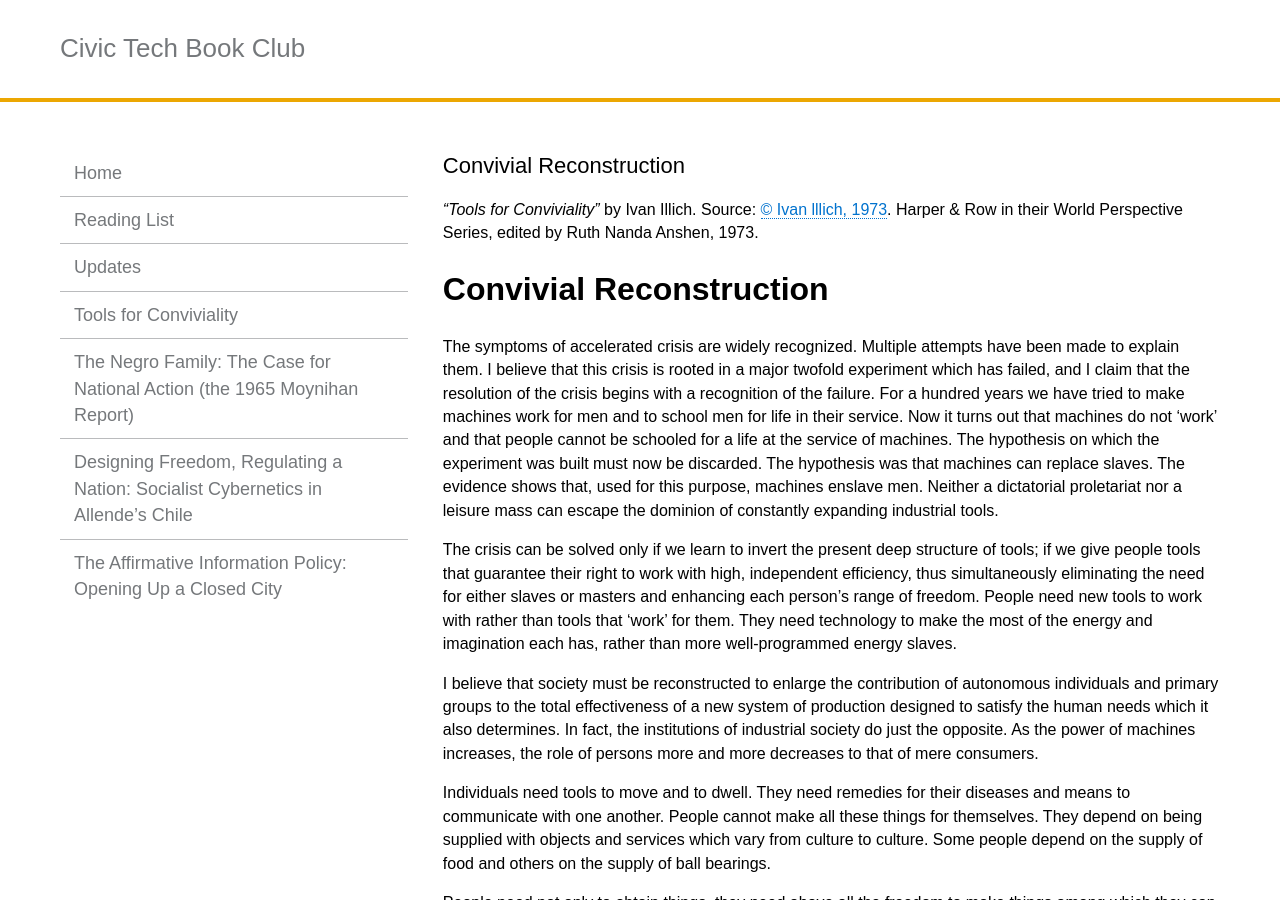
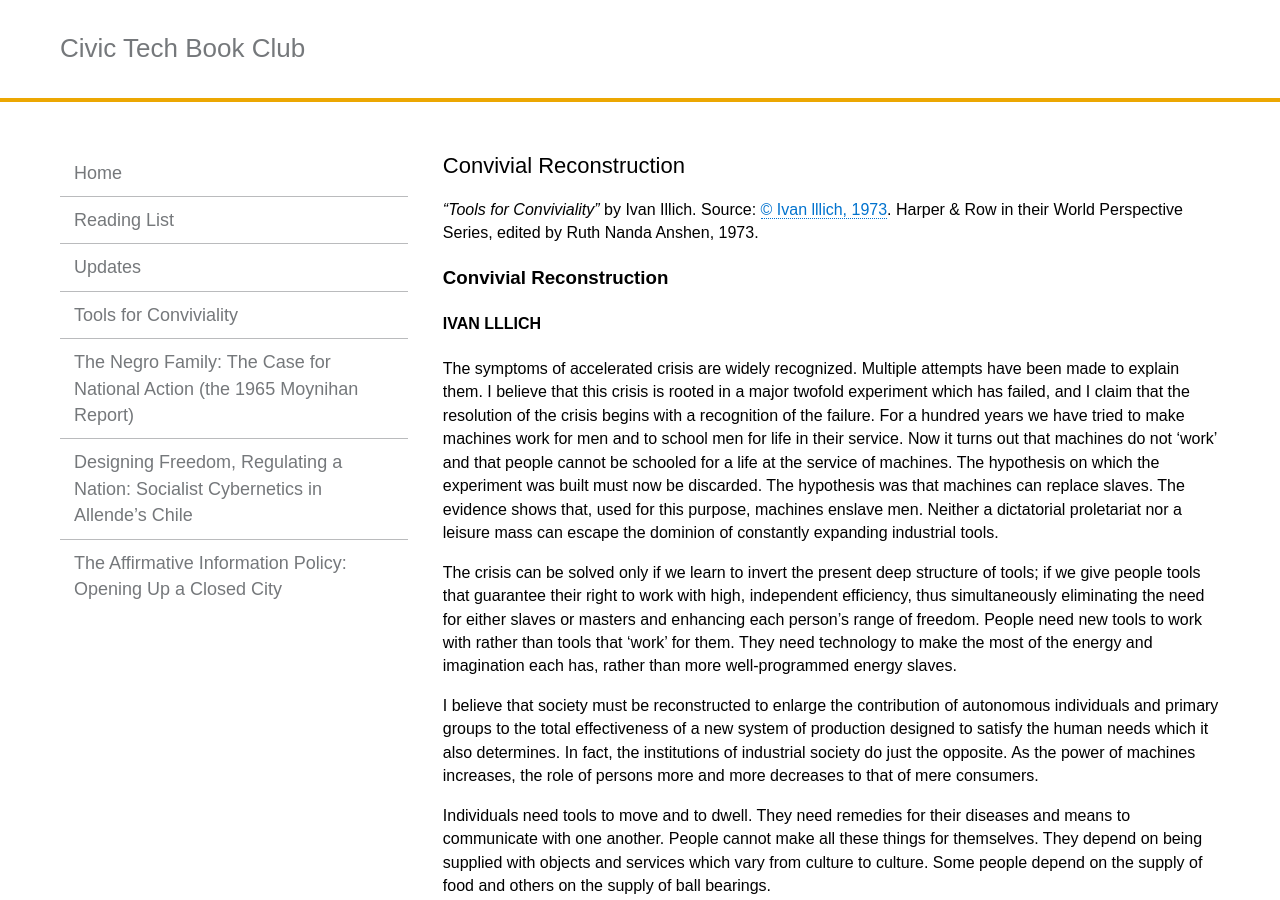
Before and after one commit to rebeccawilliams/bookclub, a Jekyll site: the page built from convivial-reconstruction.md, in a window 1280 px wide and 900 px high. Built offline with Jekyll 4.4.1, drawn with Linux system fonts in a browser that asks for light colours.

Commit message:
Update convivial-reconstruction.md

```diff
--- a/convivial-reconstruction.md
+++ b/convivial-reconstruction.md
@@ -6,8 +6,8 @@ title:  "Convivial Reconstruction"
 _"Tools for Conviviality"_ by Ivan Illich. Source: [© Ivan lllich, 1973](http://monoskop.org/images/7/71/Illich_Ivan_Tools_for_Conviviality.pdf). Harper & Row in their World
 Perspective Series, edited by Ruth Nanda Anshen, 1973.
 
-#Convivial Reconstruction
-
+### Convivial Reconstruction
+#### Ivan lllich
 
 The symptoms of accelerated crisis are widely recognized. Multiple
 attempts have been made to explain them. I believe that this crisis is
```
